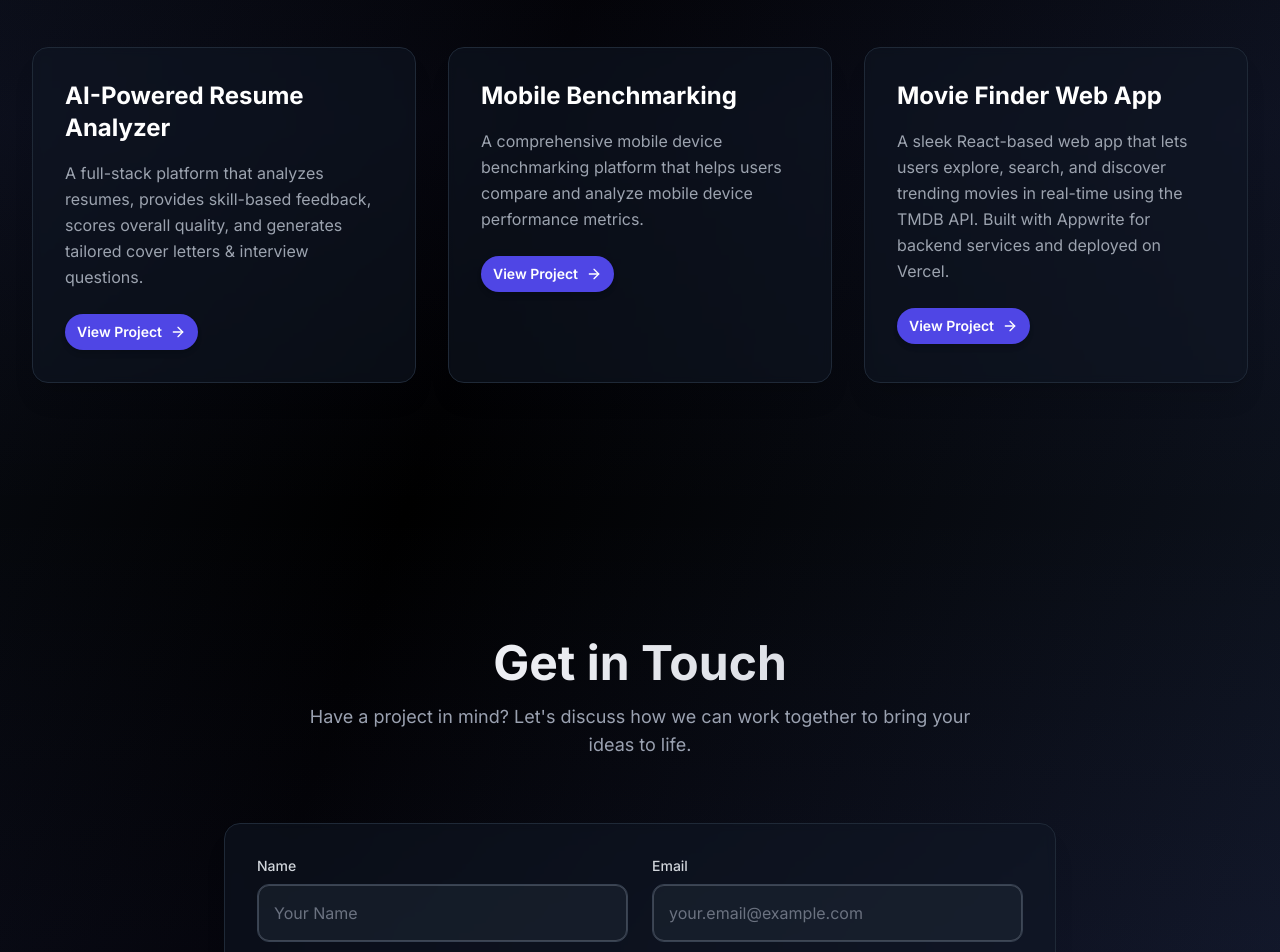
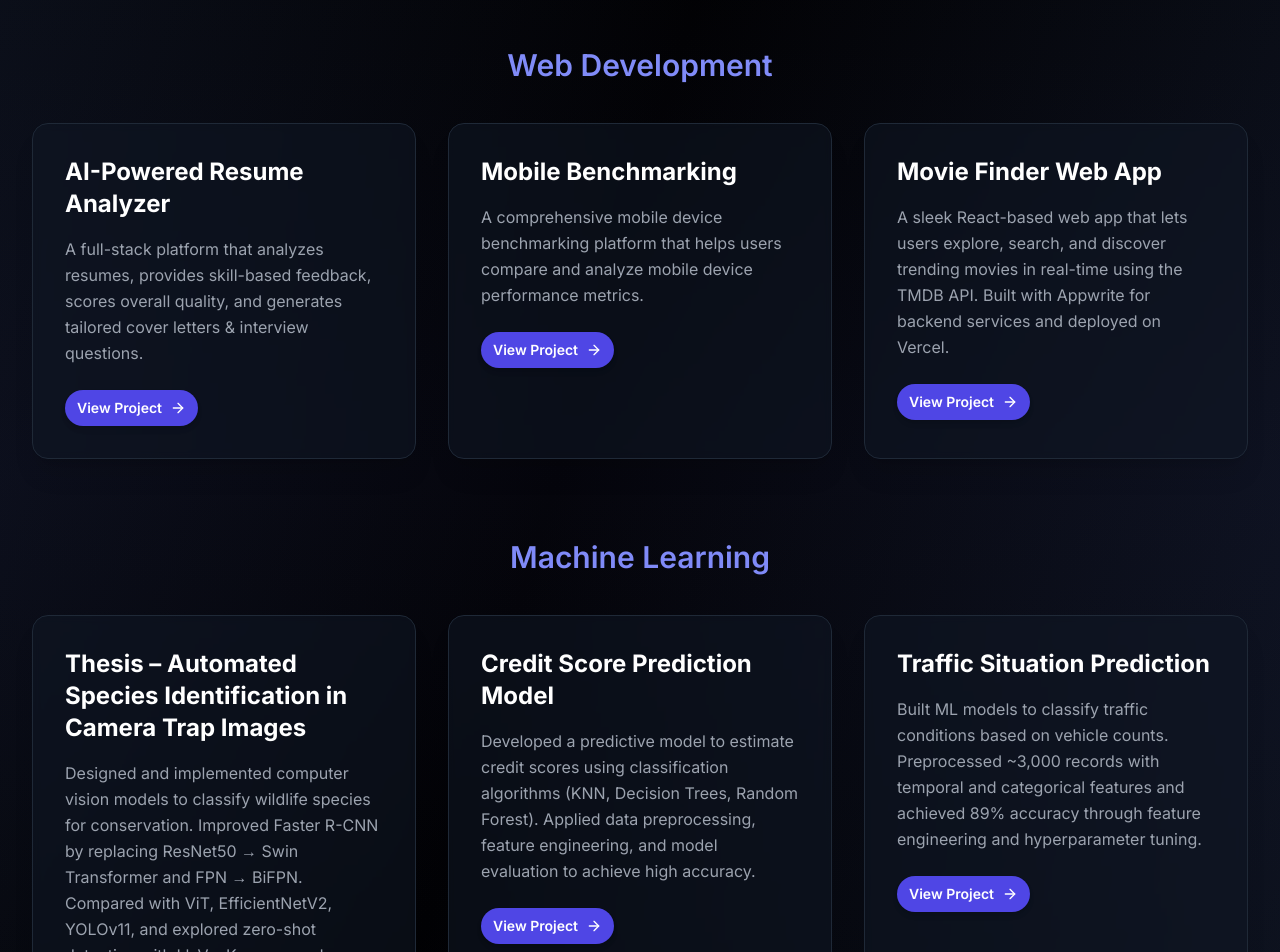
Before and after one commit to EbrerRamen/MyPortfolio, a Next.js app: page / in a window 1280 px wide. Shown: the part 2000-2952 px from the top of the page. Built offline with nearby package versions, Linux system fonts and the light colour scheme.

Commit message:
Added ML projects

```diff
--- a/src/app/page.tsx
+++ b/src/app/page.tsx
@@ -241,7 +241,18 @@ export default function Home() {
             </p>
           </motion.div>
 
-          <div className="grid grid-cols-[repeat(auto-fit,minmax(300px,1fr))] gap-8 justify-center">
+          {/* 🧑‍💻 Web Development Projects */}
+          <motion.h3
+            initial={{ opacity: 0, y: 10 }}
+            whileInView={{ opacity: 1, y: 0 }}
+            transition={{ duration: 0.6 }}
+            viewport={{ once: true }}
+            className="text-3xl font-semibold mb-10 text-indigo-400 text-center"
+          >
+            Web Development
+          </motion.h3>
+
+          <div className="grid grid-cols-[repeat(auto-fit,minmax(300px,1fr))] gap-8 justify-center mb-20">
             {[
               {
                 title: 'AI-Powered Resume Analyzer',
@@ -262,6 +273,75 @@ export default function Home() {
                 description:
                   'A sleek React-based web app that lets users explore, search, and discover trending movies in real-time using the TMDB API. Built with Appwrite for backend services and deployed on Vercel.',
                 link: 'https://react-movie-webapp-beta.vercel.app/',
+                delay: 0.6,
+              },
+            ].map((project) => (
+              <motion.div
+                key={project.title}
+                initial={{ opacity: 0, y: 20 }}
+                whileInView={{ opacity: 1, y: 0 }}
+                transition={{ duration: 0.8, delay: project.delay }}
+                viewport={{ once: true }}
+                whileHover={{ scale: 1.02, y: -5 }}
+                className="group bg-gray-900/50 backdrop-blur-sm p-8 rounded-2xl border border-gray-800 shadow-xl hover:shadow-2xl hover:border-indigo-500/50 transition-all duration-300"
+              >
+                <h3 className="text-2xl font-bold mb-4 text-white group-hover:text-indigo-400 transition-colors">
+                  {project.title}
+                </h3>
+                <p className="text-gray-400 mb-6 leading-relaxed">
+                  {project.description}
+                </p>
+                <Button
+                  asChild
+                  className="group/btn bg-indigo-600 hover:bg-indigo-700 text-white px-6 py-3 rounded-full text-sm font-semibold shadow-md hover:shadow-lg transition-all duration-300"
+                >
+                  <a
+                    href={project.link}
+                    target="_blank"
+                    rel="noopener noreferrer"
+                    className="flex items-center gap-2"
+                  >
+                    View Project
+                    <ArrowRight className="w-4 h-4 group-hover/btn:translate-x-1 transition-transform" />
+                  </a>
+                </Button>
+              </motion.div>
+            ))}
+          </div>
+
+          {/* 🤖 Machine Learning Projects */}
+          <motion.h3
+            initial={{ opacity: 0, y: 10 }}
+            whileInView={{ opacity: 1, y: 0 }}
+            transition={{ duration: 0.6 }}
+            viewport={{ once: true }}
+            className="text-3xl font-semibold mb-10 text-indigo-400 text-center"
+          >
+            Machine Learning
+          </motion.h3>
+
+          <div className="grid grid-cols-[repeat(auto-fit,minmax(300px,1fr))] gap-8 justify-center">
+            {[
+              {
+                title:
+                  'Thesis – Automated Species Identification in Camera Trap Images',
+                description:
+                  'Designed and implemented computer vision models to classify wildlife species for conservation. Improved Faster R-CNN by replacing ResNet50 → Swin Transformer and FPN → BiFPN. Compared with ViT, EfficientNetV2, YOLOv11, and explored zero-shot detection with LlaVa, Kosmos, and Idefics.',
+                link: 'https://github.com/example-thesis',
+                delay: 0.2,
+              },
+              {
+                title: 'Credit Score Prediction Model',
+                description:
+                  'Developed a predictive model to estimate credit scores using classification algorithms (KNN, Decision Trees, Random Forest). Applied data preprocessing, feature engineering, and model evaluation to achieve high accuracy.',
+                link: 'https://github.com/EbrerRamen/CreditScorePrediction',
+                delay: 0.4,
+              },
+              {
+                title: 'Traffic Situation Prediction',
+                description:
+                  'Built ML models to classify traffic conditions based on vehicle counts. Preprocessed ~3,000 records with temporal and categorical features and achieved 89% accuracy through feature engineering and hyperparameter tuning.',
+                link: 'https://github.com/EbrerRamen/TrafficSituationPrediction',
                 delay: 0.6,
               },
             ].map((project) => (
```
